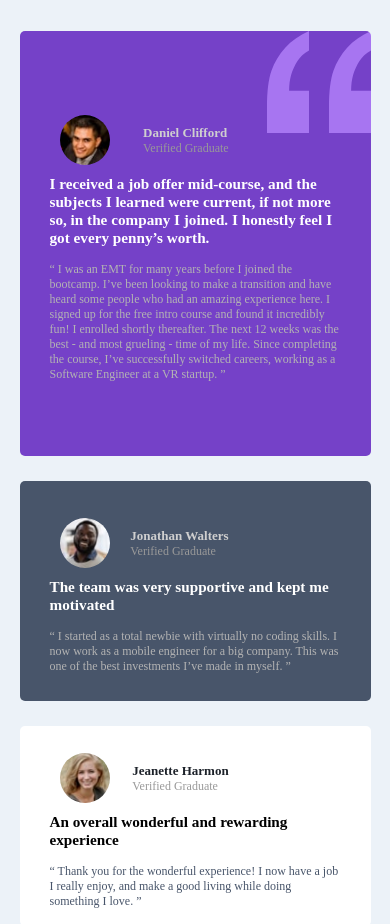
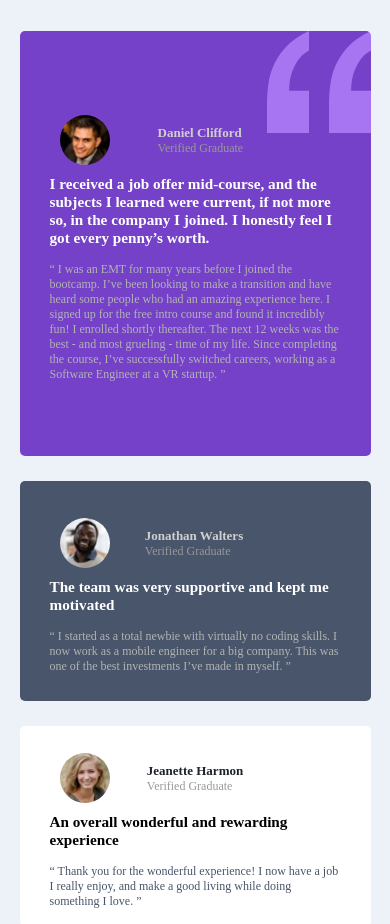
Before and after one commit to Praise-Oyeniyi/Testimonial-section, a plain HTML site: page index.html in a window 390 px wide. Shown: the top 924 px of the page. Drawn offline with Linux system fonts and the light colour scheme; a web font is replaced by a local one.

Commit message:
Update style.css

```diff
--- a/style.css
+++ b/style.css
@@ -105,7 +105,7 @@ section{
     }
     .item-top{
         justify-content: space-between;
-        width:65%;
+        width:70%;
     }
     .grid-container{
         grid-gap:25px;
@@ -118,7 +118,7 @@ section{
         'kira'
         'kira';
         grid-template-columns: 1fr;
-        grid-template-rows:200px 200px 220px 200px 305px 200px 200px;
+        grid-template-rows:200px 200px 220px 200px 315px 200px 200px;
 
     }
 }
```
